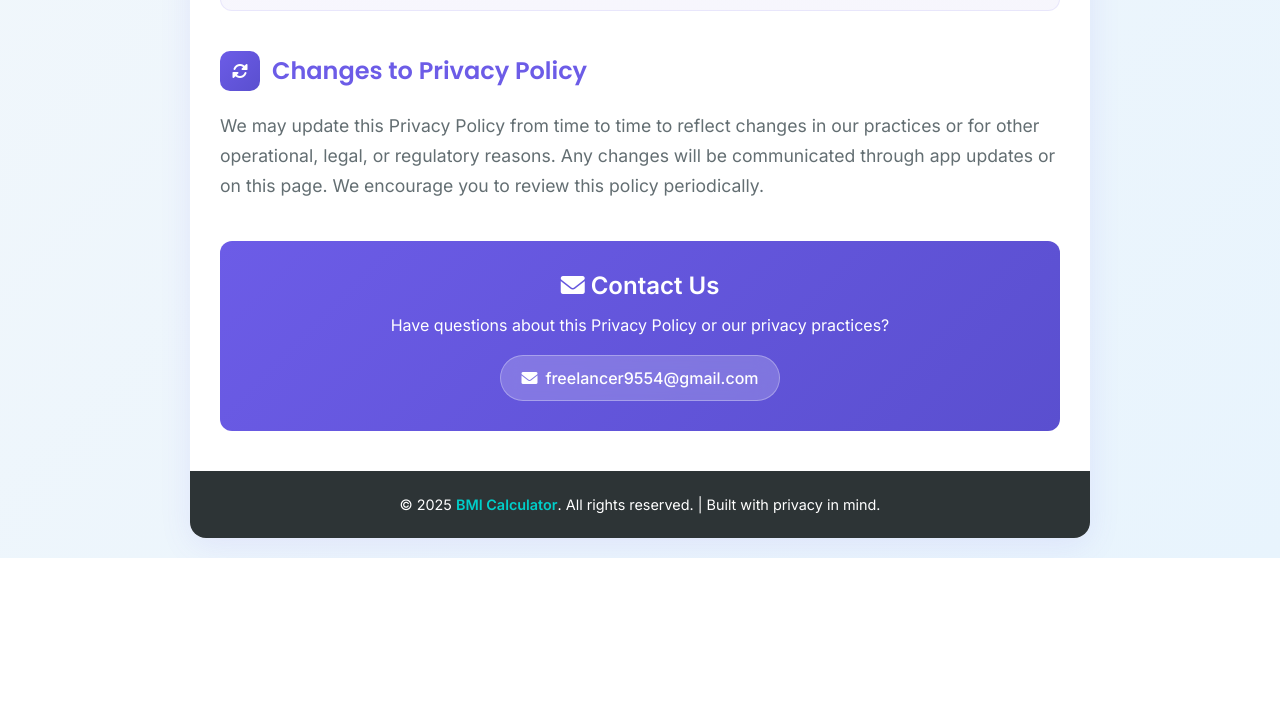
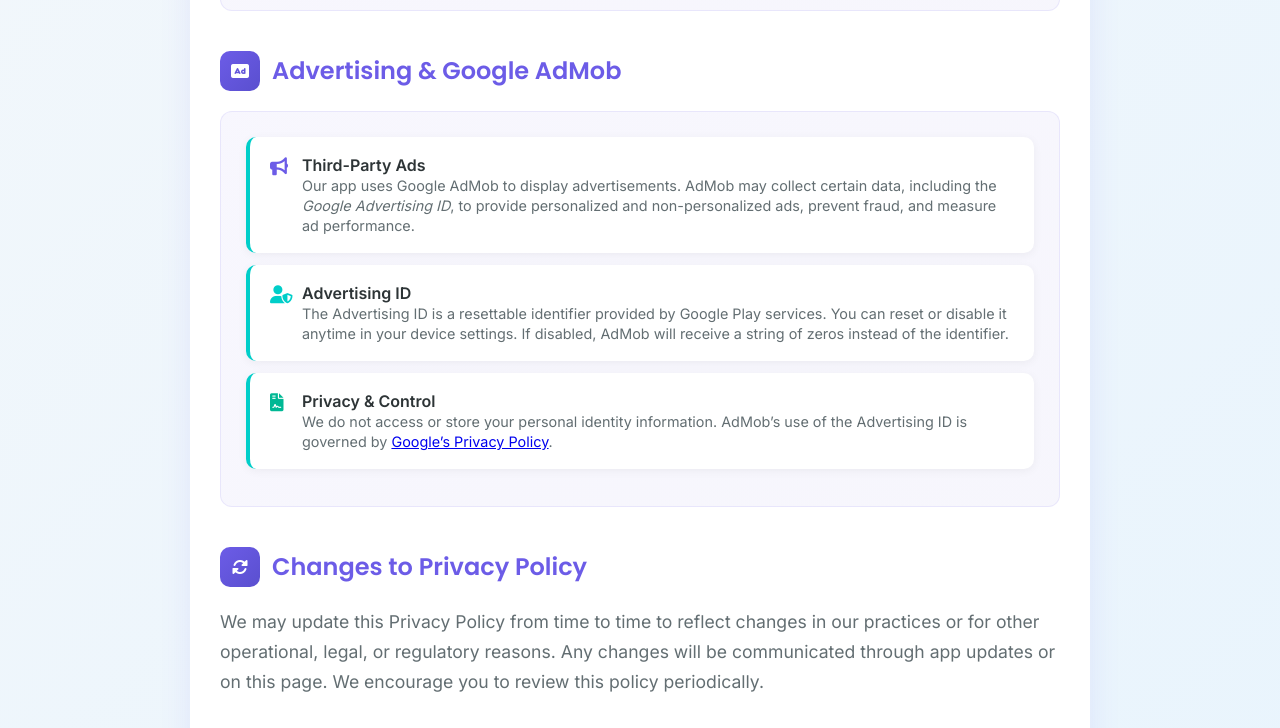
Before and after one commit to Zeeshan90/bmi-privacy-policy, a plain HTML site: page index.html in a window 1280 px wide. Shown: the part 1812-2540 px from the top of the page. Before the commit the page ends 2370 px from the top, so only its background shows below. Drawn offline with Linux system fonts and the light colour scheme.

Commit message:
Add files via upload

```diff
--- a/index.html
+++ b/index.html
@@ -564,6 +564,46 @@
       </div>
 
       <div class="section">
+  <h2>
+    <div class="section-icon">
+      <i class="fas fa-ad"></i>
+    </div>
+    Advertising & Google AdMob
+  </h2>
+  <div class="highlight-box">
+    <ul>
+      <li>
+        <i class="fas fa-bullhorn list-icon" style="color: var(--primary-color);"></i>
+        <div>
+          <strong>Third-Party Ads</strong><br>
+          <span style="color: var(--text-secondary); font-size: 0.9rem;">
+            Our app uses Google AdMob to display advertisements. AdMob may collect certain data, including the <em>Google Advertising ID</em>, to provide personalized and non-personalized ads, prevent fraud, and measure ad performance.
+          </span>
+        </div>
+      </li>
+      <li>
+        <i class="fas fa-user-shield list-icon" style="color: var(--secondary-color);"></i>
+        <div>
+          <strong>Advertising ID</strong><br>
+          <span style="color: var(--text-secondary); font-size: 0.9rem;">
+            The Advertising ID is a resettable identifier provided by Google Play services. You can reset or disable it anytime in your device settings. If disabled, AdMob will receive a string of zeros instead of the identifier.
+          </span>
+        </div>
+      </li>
+      <li>
+        <i class="fas fa-file-contract list-icon" style="color: var(--success-color);"></i>
+        <div>
+          <strong>Privacy & Control</strong><br>
+          <span style="color: var(--text-secondary); font-size: 0.9rem;">
+            We do not access or store your personal identity information. AdMob’s use of the Advertising ID is governed by <a href="https://policies.google.com/privacy" target="_blank" rel="noopener">Google’s Privacy Policy</a>.
+          </span>
+        </div>
+      </li>
+    </ul>
+  </div>
+</div>
+
+      <div class="section">
         <h2>
           <div class="section-icon">
             <i class="fas fa-sync-alt"></i>
```
